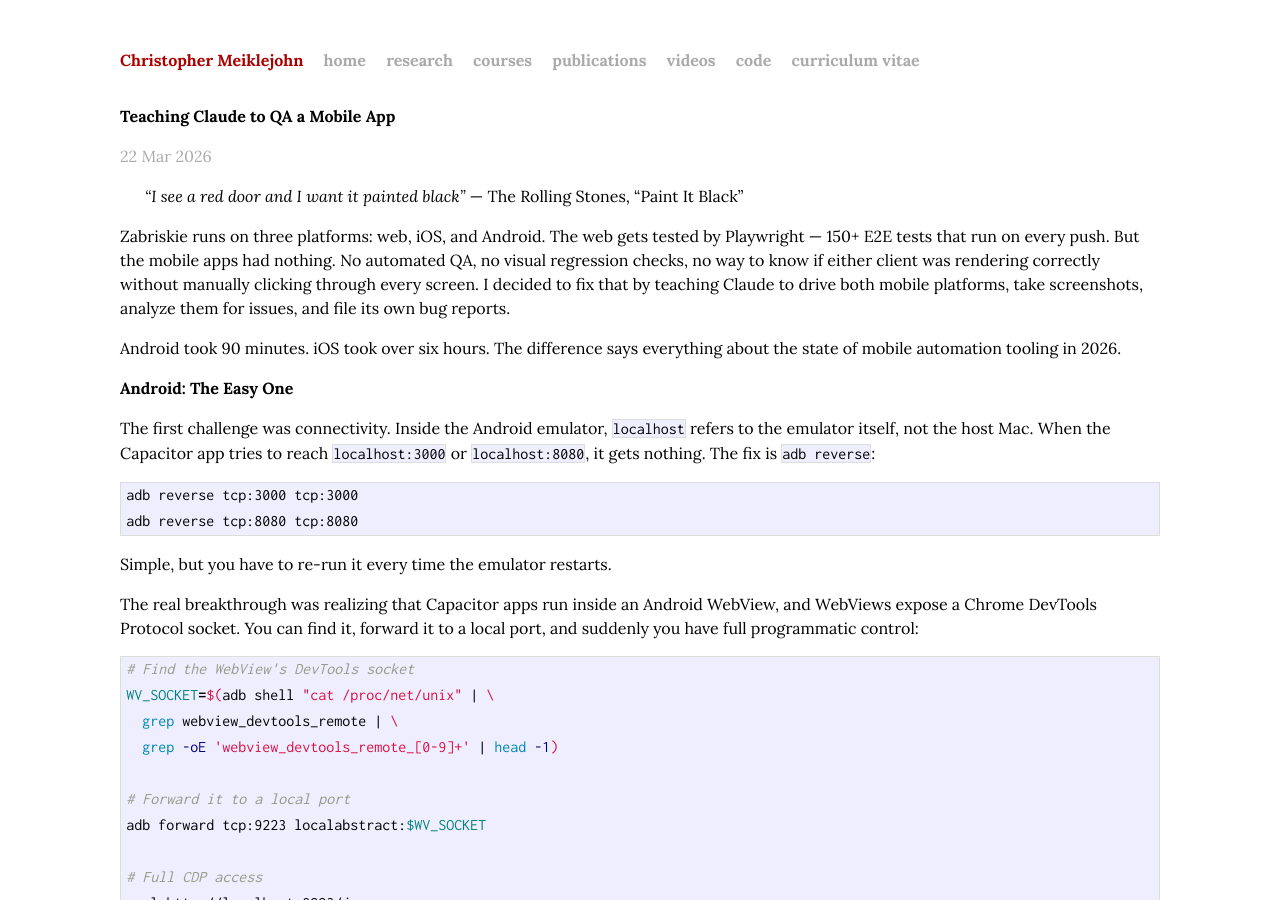
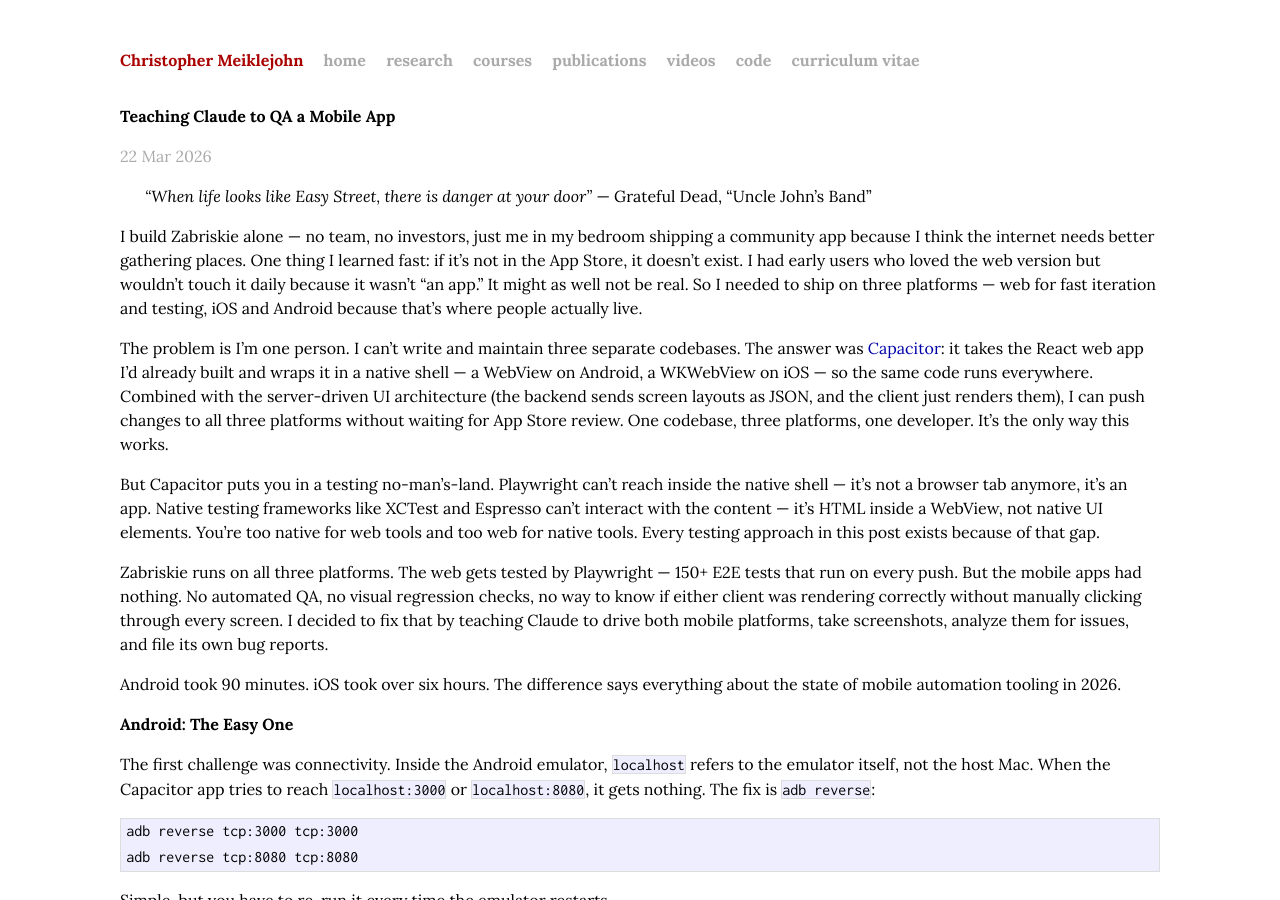
Before and after one commit to cmeiklejohn/cmeiklejohn.github.io, a Jekyll site: the page built from _posts/2026-03-22-teaching-claude-to-qa-a-mobile-app.markdown, in a window 1280 px wide and 900 px high. Built offline with Jekyll 4.4.1, drawn with Linux system fonts in a browser that asks for light colours; some web fonts are replaced.

Commit message:
Add Capacitor context and update quote in mobile QA post
Explain why Capacitor was chosen (solo dev, users demand native apps)
and how it creates a testing no-man's-land that motivates the post.
Replace Rolling Stones quote with Grateful Dead "Uncle John's Band."

Co-Authored-By: Claude Opus 4.6 <noreply@anthropic.com>

```diff
--- a/_posts/2026-03-22-teaching-claude-to-qa-a-mobile-app.markdown
+++ b/_posts/2026-03-22-teaching-claude-to-qa-a-mobile-app.markdown
@@ -6,10 +6,16 @@ group: ai
 categories: ai zabriskie development android ios
 ---
 
-> *"I see a red door and I want it painted black"*
-> — The Rolling Stones, "Paint It Black"
+> *"When life looks like Easy Street, there is danger at your door"*
+> — Grateful Dead, "Uncle John's Band"
 
-Zabriskie runs on three platforms: web, iOS, and Android. The web gets tested by Playwright — 150+ E2E tests that run on every push. But the mobile apps had nothing. No automated QA, no visual regression checks, no way to know if either client was rendering correctly without manually clicking through every screen. I decided to fix that by teaching Claude to drive both mobile platforms, take screenshots, analyze them for issues, and file its own bug reports.
+I build Zabriskie alone — no team, no investors, just me in my bedroom shipping a community app because I think the internet needs better gathering places. One thing I learned fast: if it's not in the App Store, it doesn't exist. I had early users who loved the web version but wouldn't touch it daily because it wasn't "an app." It might as well not be real. So I needed to ship on three platforms — web for fast iteration and testing, iOS and Android because that's where people actually live.
+
+The problem is I'm one person. I can't write and maintain three separate codebases. The answer was [Capacitor](https://capacitorjs.com/): it takes the React web app I'd already built and wraps it in a native shell — a WebView on Android, a WKWebView on iOS — so the same code runs everywhere. Combined with the server-driven UI architecture (the backend sends screen layouts as JSON, and the client just renders them), I can push changes to all three platforms without waiting for App Store review. One codebase, three platforms, one developer. It's the only way this works.
+
+But Capacitor puts you in a testing no-man's-land. Playwright can't reach inside the native shell — it's not a browser tab anymore, it's an app. Native testing frameworks like XCTest and Espresso can't interact with the content — it's HTML inside a WebView, not native UI elements. You're too native for web tools and too web for native tools. Every testing approach in this post exists because of that gap.
+
+Zabriskie runs on all three platforms. The web gets tested by Playwright — 150+ E2E tests that run on every push. But the mobile apps had nothing. No automated QA, no visual regression checks, no way to know if either client was rendering correctly without manually clicking through every screen. I decided to fix that by teaching Claude to drive both mobile platforms, take screenshots, analyze them for issues, and file its own bug reports.
 
 Android took 90 minutes. iOS took over six hours. The difference says everything about the state of mobile automation tooling in 2026.
 
```
